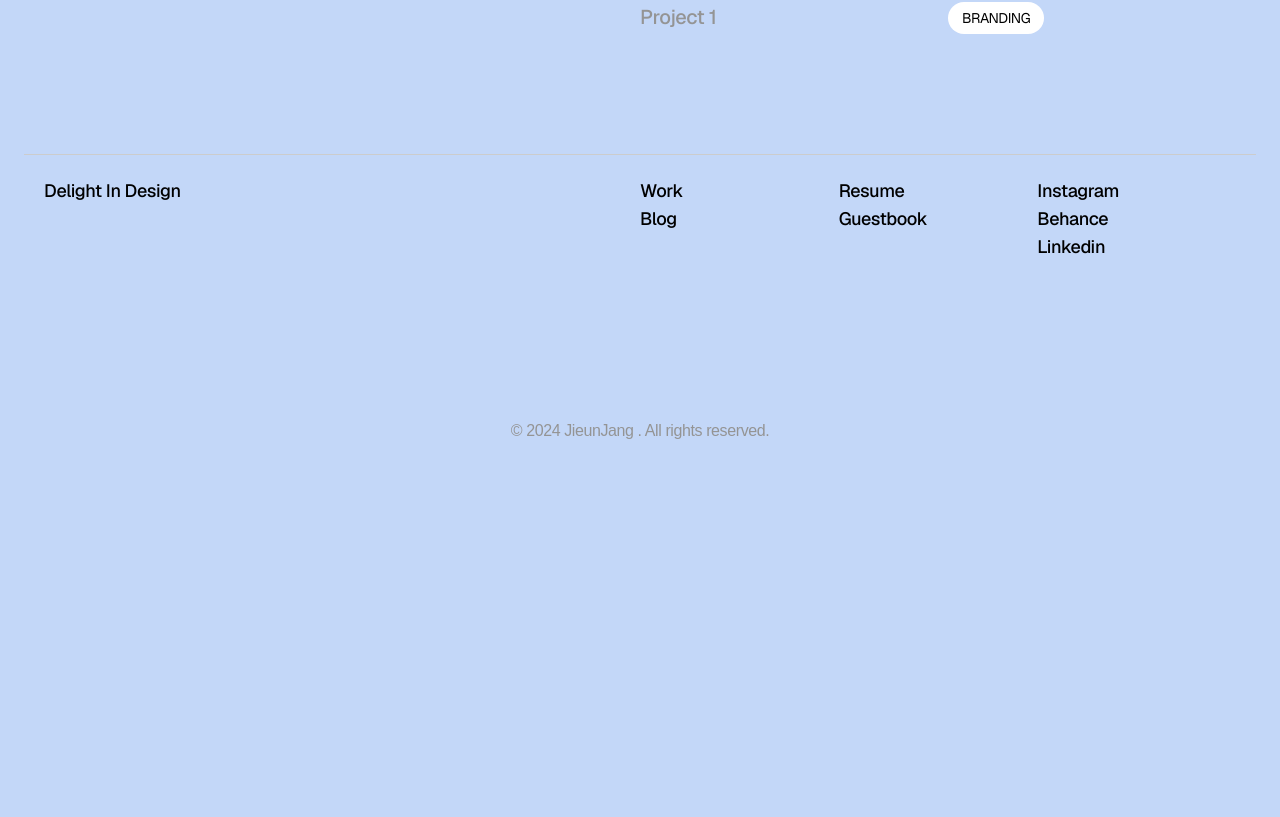
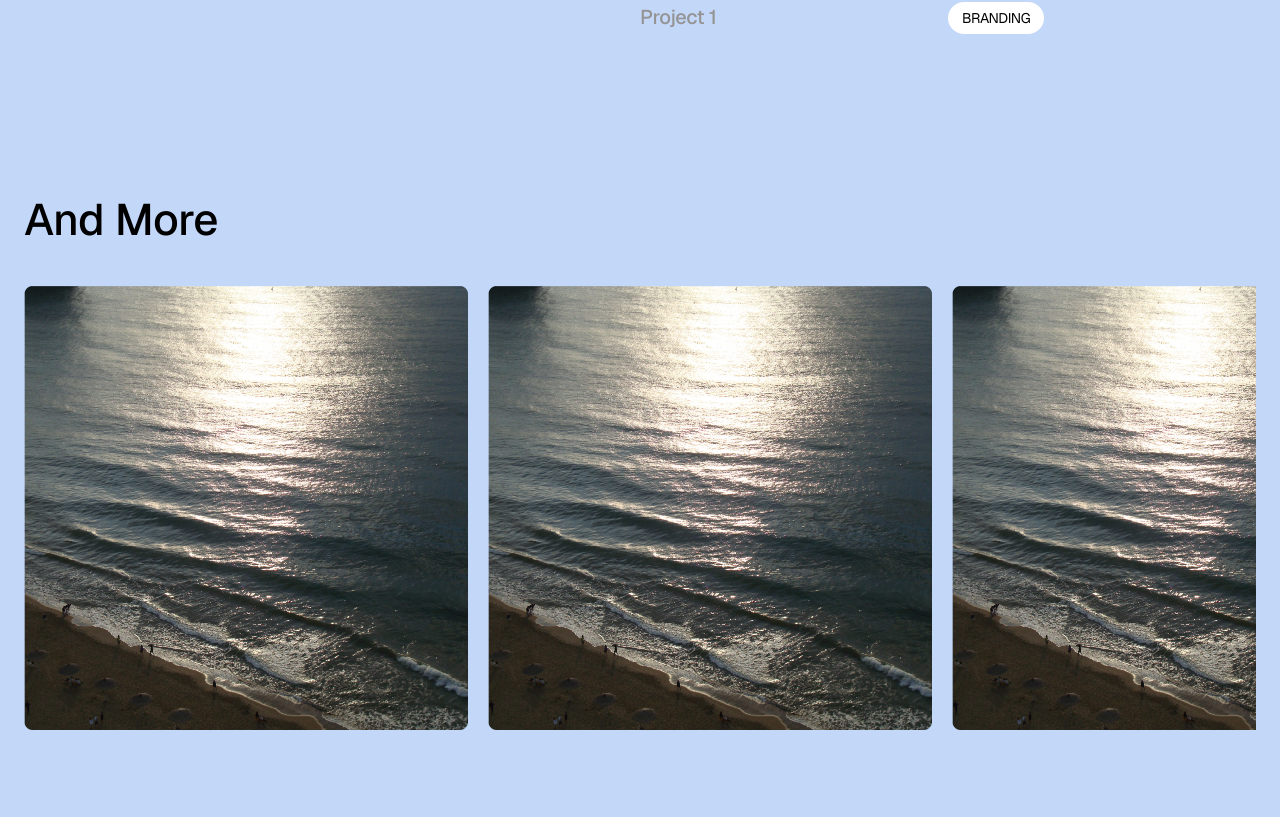
Before and after one commit to goleedev/jieun-portfolio-new, a Next.js app: page /resume in a window 1280 px wide. Shown: the part 2863-3680 px from the top of the page. Before the commit the page ends 3322 px from the top, so only its background shows below. Built offline with nearby package versions, Linux system fonts and the light colour scheme; a web font is replaced by a local one.

Commit message:
feat: add carousel component for displaying additional content

```diff
--- /dev/null
+++ b/app/resume/components/carousel.tsx
@@ -0,0 +1,49 @@
+import Image from 'next/image';
+
+export default function MoreCarousel() {
+  return (
+    <section className="flex flex-col pt-8 pb-14 sm:pt-10 sm:pb-20">
+      <h2 className="pb-5 text-[28px] leading-[32px] sm:text-[44px] sm:leading-[52px] font-medium sm:pb-7">
+        And More
+      </h2>
+
+      <div className="flex gap-3 sm:gap-5 overflow-x-scroll scrollbar-hide items-start justify-start snap-mandatory snap-x mt-3 mb-5">
+        <Image
+          src="/images/image.png"
+          alt="image"
+          width={500}
+          height={500}
+          className="snap-start scroll-m-5 w-[200px] aspect-square sm:w-[444px]"
+        />
+        <Image
+          src="/images/image.png"
+          alt="image"
+          width={500}
+          height={500}
+          className="snap-start scroll-m-5 w-[200px] aspect-square sm:w-[444px]"
+        />
+        <Image
+          src="/images/image.png"
+          alt="image"
+          width={500}
+          height={500}
+          className="snap-start scroll-m-5 w-[200px] aspect-square sm:w-[444px]"
+        />
+        <Image
+          src="/images/image.png"
+          alt="image"
+          width={500}
+          height={500}
+          className="snap-start scroll-m-5 w-[200px] aspect-square sm:w-[444px]"
+        />
+        <Image
+          src="/images/image.png"
+          alt="image"
+          width={500}
+          height={500}
+          className="snap-start scroll-m-5 w-[200px] aspect-square sm:w-[444px]"
+        />
+      </div>
+    </section>
+  );
+}
--- a/app/resume/page.tsx
+++ b/app/resume/page.tsx
@@ -2,6 +2,7 @@ import Image from 'next/image';
 
 import HomeContent from '@/components/home-content';
 import List from './components/list';
+import MoreCarousel from './components/carousel';
 
 export default function ResumePage() {
   return (
@@ -37,6 +38,7 @@ export default function ResumePage() {
       </p>
 
       <List />
+      <MoreCarousel />
     </>
   );
 }
```
Also changed, not shown: public/images/image.png (added).
